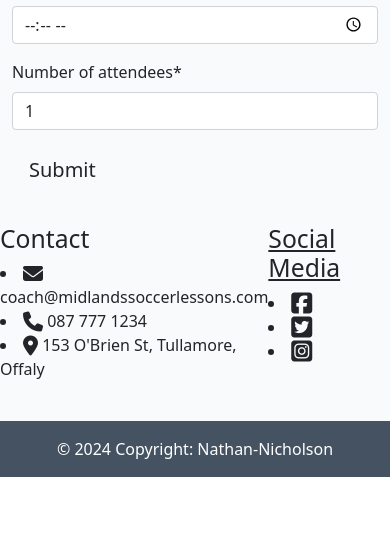
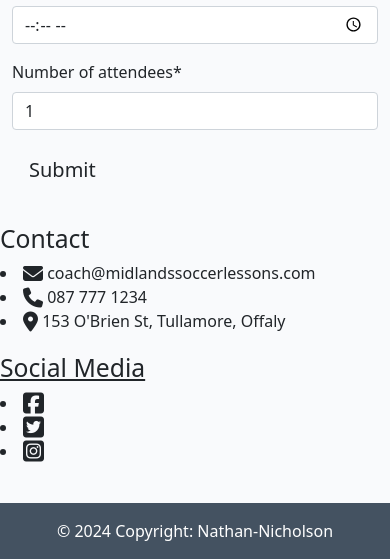
Before and after one commit to nathan-bytecode/midlands-soccer-lessons, a Django app: page /bookings/ in a window 390 px wide. Shown: the part 744-1303 px from the top of the page. Before the commit the page ends 1221 px from the top, so only its background shows below. Run offline with Django 4.2, Linux system fonts and the light colour scheme; some libraries are stand-ins or nearby versions; some web fonts are replaced.

Commit message:
add media query 530px width to end class for responsive design

```diff
--- a/soccer/templates/soccer/bookings.html
+++ b/soccer/templates/soccer/bookings.html
@@ -7,7 +7,7 @@
 {% block content %}
 
 <main class="container">
-    <div class="row">
+        <div class="row" style="overflow-x:auto;">
             <div class="col-sm-6">
                 <form method="post" action="{% url 'bookings' %}">
                 {{ form|crispy }}
--- a/static/css/style.css
+++ b/static/css/style.css
@@ -99,3 +99,15 @@ body, html {
   .tr:nth-child(even) {
     background-color: #dddddd;
   }
+
+/* ----- Responsive Design -----*/
+
+  @media only screen and (max-width: 530px) {
+    .end {
+      flex-direction: column;
+    }
+
+    .social-media{
+        padding-top: 20px;
+    }
+  }
```
Lines whose indentation alone changed are shown as unchanged.
